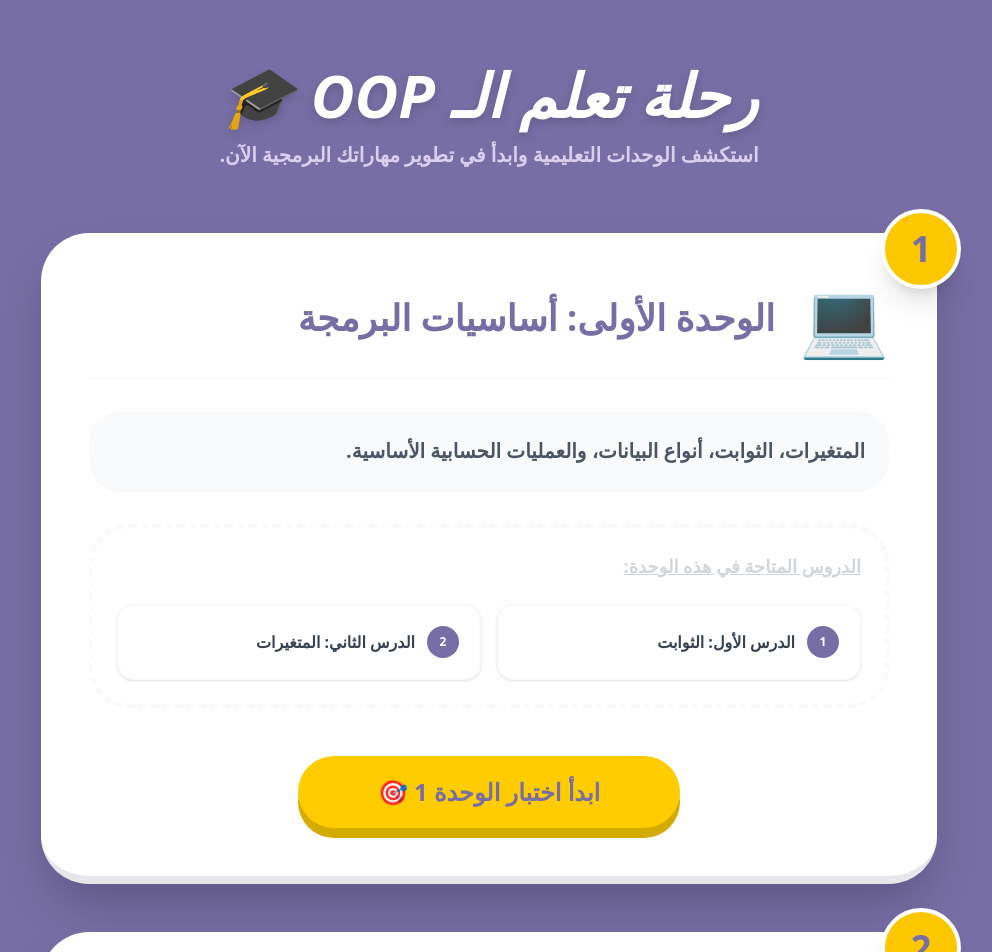
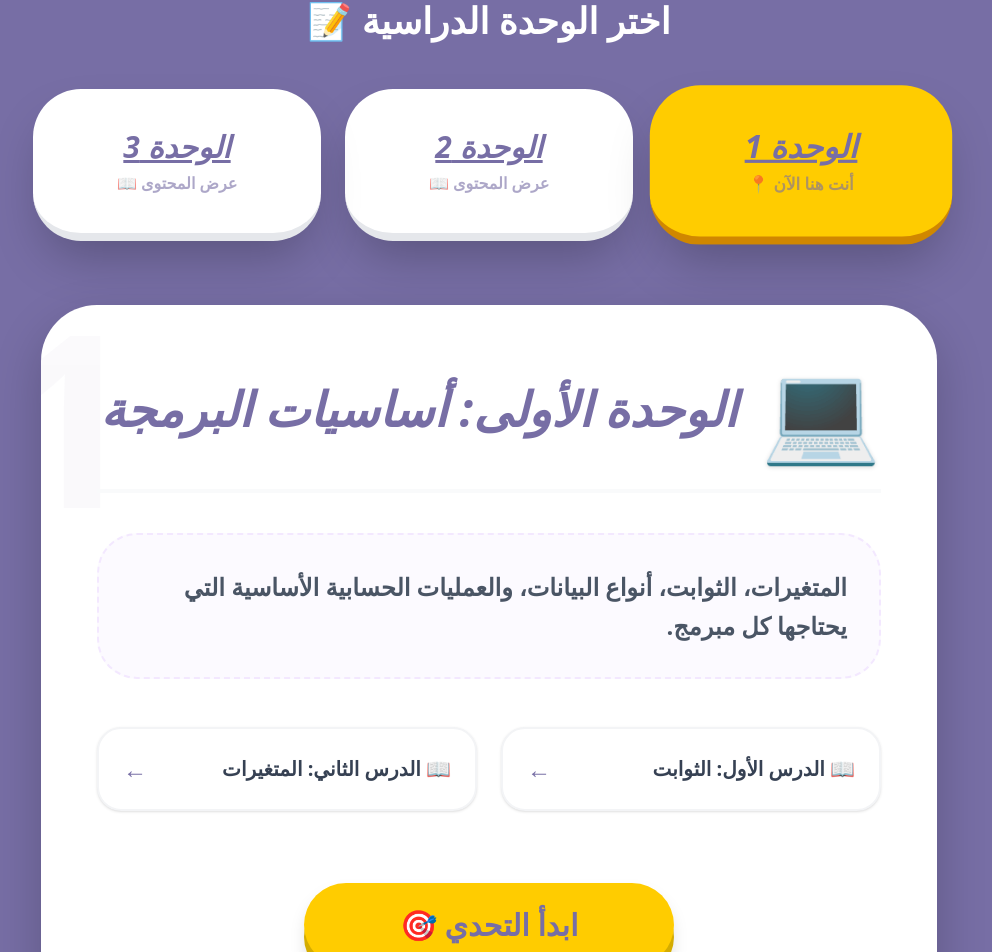
Before and after one commit to zezo34/naw3ya-app, a Next.js app: page /exam in a window 1280 px wide. Shown: the part 144-1096 px from the top of the page, without its empty margins (151-1143 px from the left). Built offline with nearby package versions, Linux system fonts and the light colour scheme.

Commit message:
update 4

```diff
--- a/src/app/exam/page.jsx
+++ b/src/app/exam/page.jsx
@@ -1,114 +1,115 @@
 "use client";
+import { useState } from "react";
 import Link from "next/link";
 
 export default function UnitsPage() {
-  const units = [
-    {
-      id: 1,
+  // بنحدد الوحدة النشطة حالياً (default 1)
+  const [activeUnit, setActiveUnit] = useState(1);
+
+  const units = {
+    1: {
       title: "الوحدة الأولى: أساسيات البرمجة",
       icon: "💻",
-      description: "المتغيرات، الثوابت، أنواع البيانات، والعمليات الحسابية الأساسية.",
+      description: "المتغيرات، الثوابت، أنواع البيانات، والعمليات الحسابية الأساسية التي يحتاجها كل مبرمج.",
       lessons: [
         { name: "الدرس الأول: الثوابت", path: "/unit1/lesson1" },
         { name: "الدرس الثاني: المتغيرات", path: "/unit1/lesson2" },
       ]
     },
-    {
-      id: 2,
+    2: {
       title: "الوحدة الثانية: الكلاسات والكائنات",
       icon: "🏗️",
-      description: "مفاهيم الـ OOP الأساسية مثل الكلاس، الكائن، وعملية التغليف.",
+      description: "مفاهيم الـ OOP الأساسية مثل الكلاس، الكائن، وعملية التغليف لحماية البيانات.",
       lessons: [
         { name: "الدرس الأول: الكلاس والكائن", path: "/unit2/lesson1" },
         { name: "الدرس الثاني: التغليف (Encapsulation)", path: "/unit2/lesson2" },
       ]
     },
-    {
-      id: 3,
+    3: {
       title: "الوحدة الثالثة: الوراثة وتعدد الأشكال",
       icon: "🧬",
-      description: "تطوير الكود باستخدام الوراثة وفهم تعدد الأشكال في الكائنات.",
+      description: "تطوير الكود باستخدام الوراثة وفهم تعدد الأشكال لجعل الكود أكتر مرونة.",
       lessons: [
         { name: "الدرس الأول: الوراثة", path: "/unit3/lesson1" },
         { name: "الدرس الثاني: تعدد الأشكال", path: "/unit3/lesson2" },
       ]
     }
-  ];
+  };
 
   return (
-    <div dir="rtl" className="min-h-screen bg-[#776ea5] flex flex-col items-center pt-24 md:pt-32 p-6 font-sans">
+    <div dir="rtl" className="min-h-screen bg-[#776ea5] flex flex-col items-center p-6 text-white font-sans">
 
-      {/* رأس الصفحة الفخم */}
-      <div className="max-w-4xl w-full text-center mb-16 relative">
-        <h1 className="text-4xl md:text-6xl font-black text-white mb-4 drop-shadow-lg relative z-10 italic">
-          رحلة تعلم الـ OOP 🎓
-        </h1>
-        <p className="text-xl text-purple-100 font-bold relative z-10 max-w-2xl mx-auto opacity-80">
-          استكشف الوحدات التعليمية وابدأ في تطوير مهاراتك البرمجية الآن.
+      {/* 1. أزرار التنقل العلوية (المنيو) */}
+      <h1 className="text-4xl font-black mb-12 mt-10">اختر الوحدة الدراسية 📝</h1>
+
+      <div className="grid grid-cols-1 md:grid-cols-3 gap-6 w-full max-w-5xl mb-16">
+        {[1, 2, 3].map((num) => (
+          <button
+            key={num}
+            onClick={() => setActiveUnit(num)}
+            className={`p-10 rounded-[3rem] transition-all duration-300 shadow-2xl border-b-8 ${
+              activeUnit === num
+              ? "bg-[#ffcc00] text-[#776ea5] scale-105 border-yellow-600"
+              : "bg-white text-[#776ea5] border-gray-200 hover:scale-105"
+            }`}
+          >
+            <h2 className="text-3xl font-black italic underline">الوحدة {num}</h2>
+            <p className="mt-2 font-bold opacity-60">
+              {activeUnit === num ? "أنت هنا الآن 📍" : "عرض المحتوى 📖"}
             </p>
+          </button>
+        ))}
       </div>
 
-      {/* قائمة الوحدات بالستايل الأول (تحت بعض وعريضة) */}
-      <div className="flex flex-col gap-12 w-full max-w-4xl">
-        {units.map((unit) => (
-          <div
-            key={unit.id}
-            className="bg-white rounded-[3rem] p-8 md:p-12 shadow-2xl border-b-8 border-gray-200 relative group transition-all duration-300 hover:-translate-y-2"
-          >
-            {/* رقم الوحدة العائم المميز */}
-            <span className="absolute -top-6 -right-6 bg-yellow-400 text-[#776ea5] w-20 h-20 rounded-full flex items-center justify-center font-black text-4xl shadow-xl border-4 border-white transform group-hover:rotate-12 transition-transform">
-              {unit.id}
-            </span>
+      {/* 2. عرض كارت الوحدة المختارة (الستايل الفخم) */}
+      <div className="w-full max-w-4xl animate-in fade-in zoom-in duration-500">
+        <div className="bg-white rounded-[3.5rem] p-10 md:p-14 shadow-[0_20px_50px_rgba(0,0,0,0.2)] border-b-[12px] border-gray-200 text-[#776ea5] relative overflow-hidden">
 
-            <div className="flex flex-col h-full">
-              {/* عنوان الوحدة */}
-              <div className="flex items-center gap-6 mb-8 pb-6 border-b-2 border-gray-50">
-                <div className="text-6xl md:text-7xl">{unit.icon}</div>
-                <h2 className="text-3xl md:text-4xl font-black text-[#776ea5] leading-tight">{unit.title}</h2>
+          {/* خلفية جمالية خفيفة */}
+          <div className="absolute -top-10 -left-10 text-[15rem] opacity-[0.03] font-black pointer-events-none">
+            {activeUnit}
           </div>
 
-              {/* الشرح والدروس */}
-              <div className="space-y-8 text-right flex-grow">
-                <p className="text-gray-600 font-bold text-xl leading-relaxed bg-gray-50 p-6 rounded-[2rem]">
-                  {unit.description}
+          <div className="relative z-10">
+            <div className="flex items-center gap-6 mb-10 pb-8 border-b-4 border-gray-50">
+              <span className="text-7xl md:text-8xl drop-shadow-sm">{units[activeUnit].icon}</span>
+              <h2 className="text-3xl md:text-5xl font-black leading-tight italic">{units[activeUnit].title}</h2>
+            </div>
+
+            <p className="text-gray-600 font-bold text-xl md:text-2xl mb-12 leading-relaxed bg-purple-50/50 p-8 rounded-[2.5rem] border-2 border-dashed border-purple-100">
+              {units[activeUnit].description}
             </p>
 
-                <div className="bg-white border-4 border-dashed border-gray-50 p-6 rounded-[2.5rem]">
-                  <h3 className="font-black text-gray-300 mb-6 underline text-lg">الدروس المتاحة في هذه الوحدة:</h3>
-                  <div className="grid grid-cols-1 md:grid-cols-2 gap-4">
-                    {unit.lessons.map((lesson, lIndex) => (
+            {/* قائمة الدروس */}
+            <div className="grid grid-cols-1 md:grid-cols-2 gap-6 mb-12">
+              {units[activeUnit].lessons.map((lesson, index) => (
                 <Link
-                        key={lIndex}
+                  key={index}
                   href={lesson.path}
-                        className="bg-white p-5 rounded-2xl text-gray-700 font-black hover:bg-purple-50 hover:text-[#776ea5] hover:scale-105 transition-all flex items-center gap-3 border-2 border-gray-50 shadow-sm"
+                  className="group bg-white p-6 rounded-3xl border-2 border-gray-100 hover:border-[#776ea5] hover:bg-purple-50 transition-all shadow-sm flex items-center justify-between"
                 >
-                        <span className="bg-[#776ea5] text-white w-8 h-8 rounded-full flex items-center justify-center text-xs">
-                          {lIndex + 1}
+                  <span className="font-black text-xl text-gray-700 group-hover:text-[#776ea5]">
+                    📖 {lesson.name}
                   </span>
-                        {lesson.name}
+                  <span className="text-2xl group-hover:translate-x-[-10px] transition-transform">←</span>
                 </Link>
               ))}
+            </div>
+
+            {/* زرار الامتحان المربوط */}
+            <div className="text-center pt-6">
+              <Link
+                href={`/exam?unit=${activeUnit}`}
+                className="inline-block w-full md:w-auto bg-[#ffcc00] text-[#776ea5] px-24 py-6 rounded-[3rem] font-black text-3xl shadow-[0_12px_0_0_#d4ac00] hover:translate-y-1 hover:shadow-[0_6px_0_0_#d4ac00] active:scale-95 transition-all drop-shadow-xl"
+              >
+                ابدأ التحدي 🎯
+              </Link>
+            </div>
           </div>
         </div>
       </div>
 
-              {/* 👇👇 زرار الامتحان المربوط مباشرة برقم الوحدة 👇👇 */}
-              <div className="mt-12 text-center">
-                <Link
-                  href={`/exam?unit=${unit.id}`} // ده الربط اللي أنت عاوزه يا نجم!
-                  className="w-full md:w-auto inline-block bg-[#ffcc00] text-[#776ea5] px-20 py-5 rounded-[2.5rem] font-black text-2xl shadow-[0_10px_0_0_#d4ac00] hover:translate-y-1 hover:shadow-[0_5px_0_0_#d4ac00] active:scale-95 transition-all"
-                >
-                  ابدأ اختبار الوحدة {unit.id} 🎯
-                </Link>
-              </div>
-            </div>
-          </div>
-        ))}
-      </div>
-
-      <footer className="mt-20 mb-10 text-white/50 font-black tracking-widest uppercase">
-        OOP Learning Platform
-      </footer>
+      <p className="mt-20 mb-10 font-bold opacity-30 italic">Developed by Gemini & Hero Developer</p>
     </div>
   );
 }
```
Lines whose indentation alone changed are shown as unchanged.
